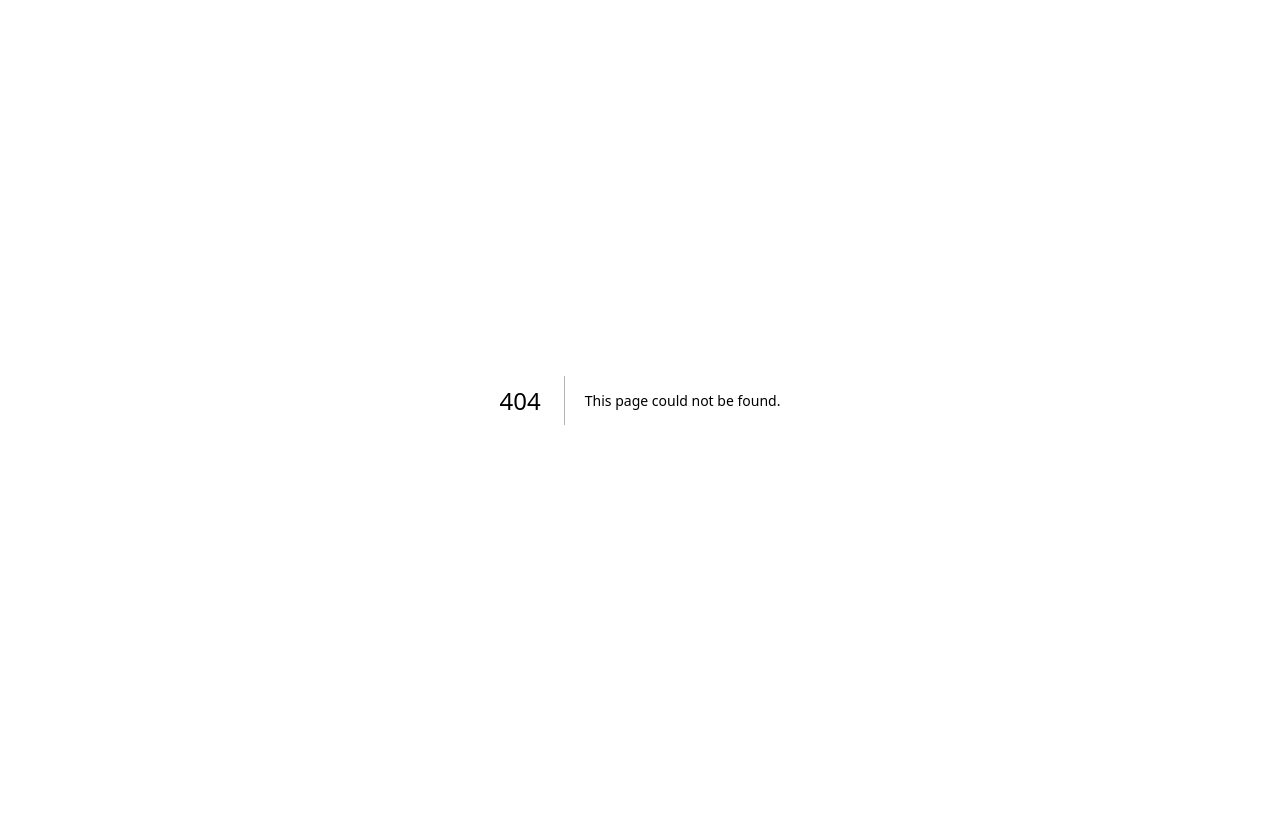
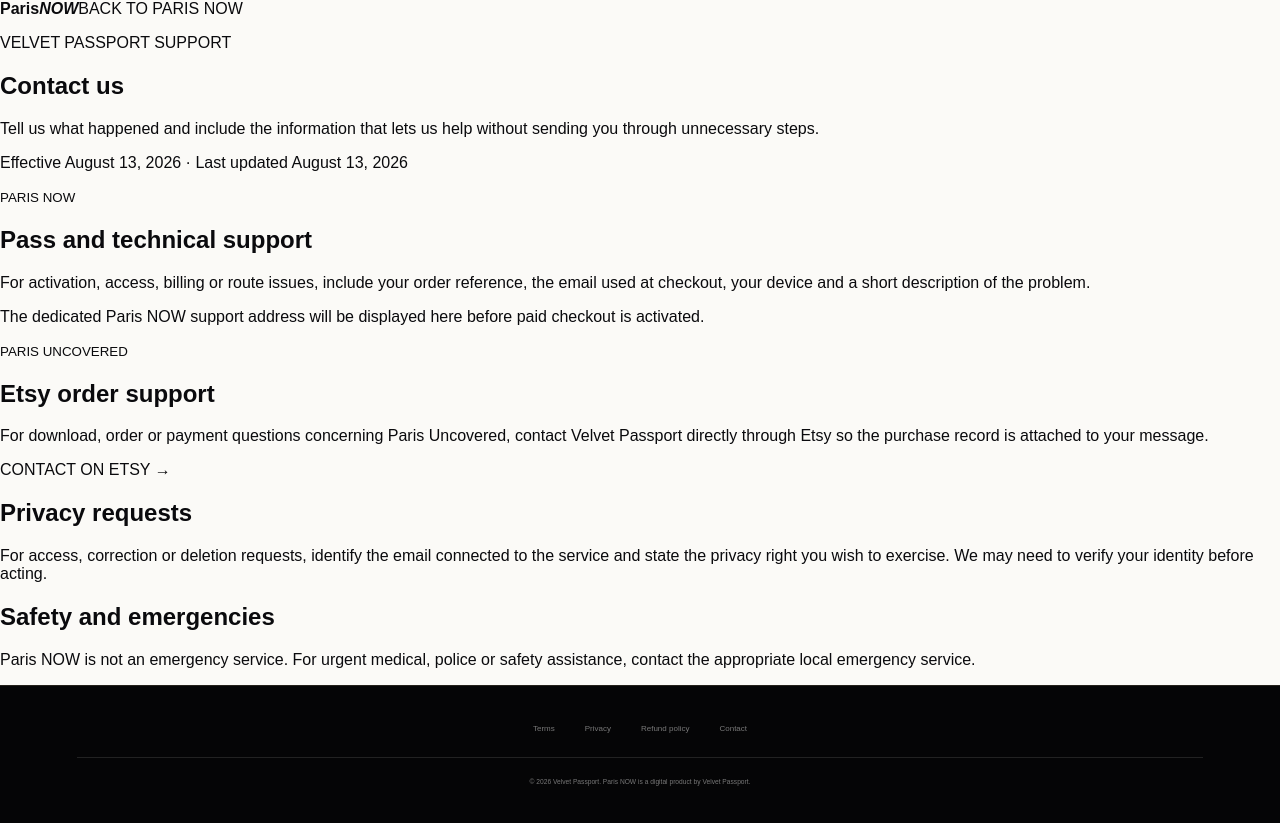
Before and after one commit to naturlabs1996-creator/velvet-passport-now, a Next.js app: page /contact in a window 1280 px wide. Before the commit this address had no page. Before the commit the page ends 800 px from the top, so only its background shows below. Built offline with nearby package versions, Linux system fonts and the light colour scheme.

Commit message:
Add Paris NOW contact page

```diff
--- /dev/null
+++ b/app/contact/page.tsx
@@ -0,0 +1,15 @@
+import type { Metadata } from "next";
+import LegalPage from "../legal-shell";
+
+export const metadata: Metadata = { title: "Contact | Paris NOW" };
+
+export default function Contact() {
+  return <LegalPage eyebrow="VELVET PASSPORT SUPPORT" title="Contact us" intro="Tell us what happened and include the information that lets us help without sending you through unnecessary steps.">
+    <section className="contactCards">
+      <article><small>PARIS NOW</small><h2>Pass and technical support</h2><p>For activation, access, billing or route issues, include your order reference, the email used at checkout, your device and a short description of the problem.</p><p className="supportNotice">The dedicated Paris NOW support address will be displayed here before paid checkout is activated.</p></article>
+      <article><small>PARIS UNCOVERED</small><h2>Etsy order support</h2><p>For download, order or payment questions concerning Paris Uncovered, contact Velvet Passport directly through Etsy so the purchase record is attached to your message.</p><a className="legalButton" href="https://www.etsy.com/shop/VelvetPassportParis" target="_blank" rel="noreferrer">CONTACT ON ETSY →</a></article>
+    </section>
+    <section><h2>Privacy requests</h2><p>For access, correction or deletion requests, identify the email connected to the service and state the privacy right you wish to exercise. We may need to verify your identity before acting.</p></section>
+    <section><h2>Safety and emergencies</h2><p>Paris NOW is not an emergency service. For urgent medical, police or safety assistance, contact the appropriate local emergency service.</p></section>
+  </LegalPage>;
+}
```
